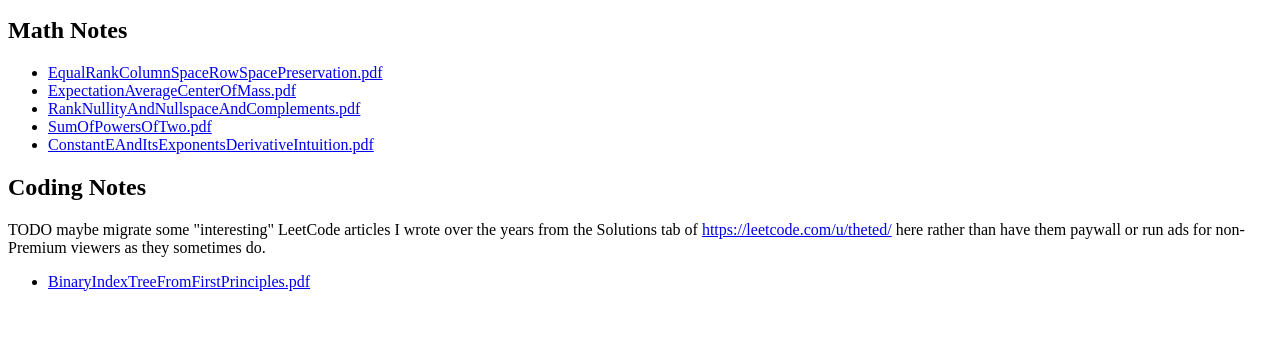
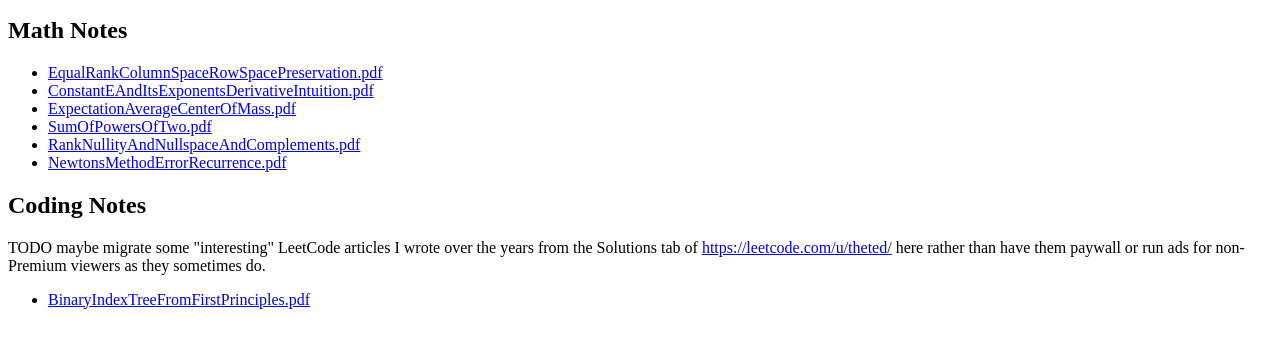
Before and after one commit to avtarted/notes, a plain HTML site: page index.html in a window 1280 px wide. Shown: the part 119-466 px from the top of the page. Drawn offline with Linux system fonts and the light colour scheme.

Commit message:
Promote Newton's Method Error Recurrence mini article out of Drafts

```diff
--- a/index.html
+++ b/index.html
@@ -12,10 +12,11 @@ TODO reoganization, once start adding images, maybe give each note a separate di
 <h2>Math Notes</h2>
 <ul>
 <li><a href="math/EqualRankColumnSpaceRowSpacePreservation.pdf" target="_blank">EqualRankColumnSpaceRowSpacePreservation.pdf</a></li>
+<li><a href="math/ConstantEAndItsExponentsDerivativeIntuition.pdf" target="_blank">ConstantEAndItsExponentsDerivativeIntuition.pdf</a></li>
 <li><a href="math/ExpectationAverageCenterOfMass.pdf" target="_blank">ExpectationAverageCenterOfMass.pdf</a></li>
+<li><a href="math/SumOfPowersOfTwo.pdf" target="_blank">SumOfPowersOfTwo.pdf</a></li>
 <li><a href="math/RankNullityAndNullspaceAndComplements.pdf" target="_blank">RankNullityAndNullspaceAndComplements.pdf</a></li>
-<li><a href="math/SumOfPowersOfTwo.pdf" target="_blank">SumOfPowersOfTwo.pdf</a></li>
-<li><a href="math/ConstantEAndItsExponentsDerivativeIntuition.pdf" target="_blank">ConstantEAndItsExponentsDerivativeIntuition.pdf</a></li>
+<li><a href="math/NewtonsMethodConvergenceErrorRecurrence/NewtonsMethodConvergenceErrorRecurrence.pdf" target="_blank">NewtonsMethodErrorRecurrence.pdf</a></li>
 </ul>
 <h2>Coding Notes</h2>
 TODO maybe migrate some "interesting" LeetCode articles I wrote over the years from the Solutions tab of <a href="https://leetcode.com/u/theted/" target="_blank">https://leetcode.com/u/theted/</a> here rather than have them paywall or run ads for non-Premium viewers as they sometimes do.
```
Also changed, not shown: math/NewtonsMethodConvergenceErrorRecurrence/xStarBetweenX0AndX1.JPEG (renamed from math/drafts/NewtonsMethodConvergenceErrorRecurrence/xStarBetweenX0AndX1.JPEG), 4 other files.
